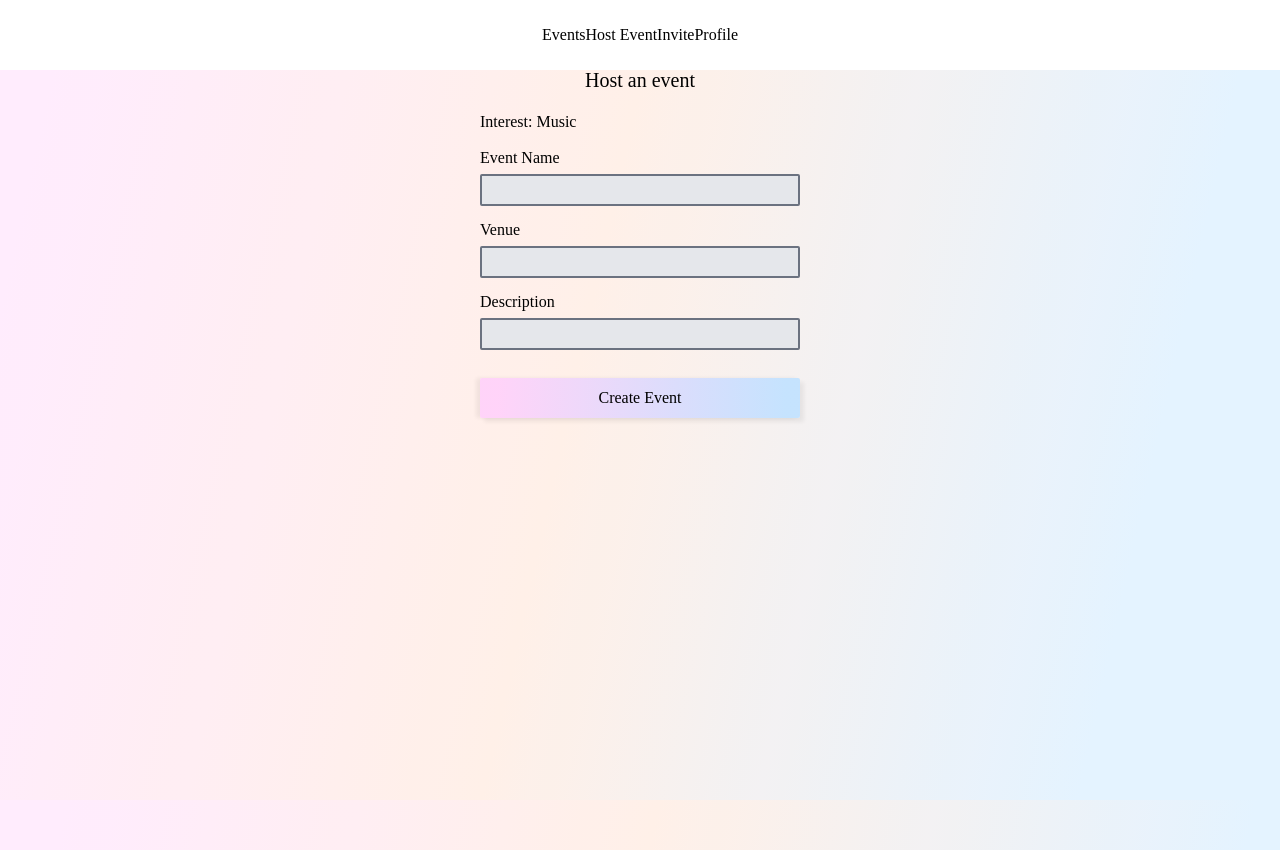
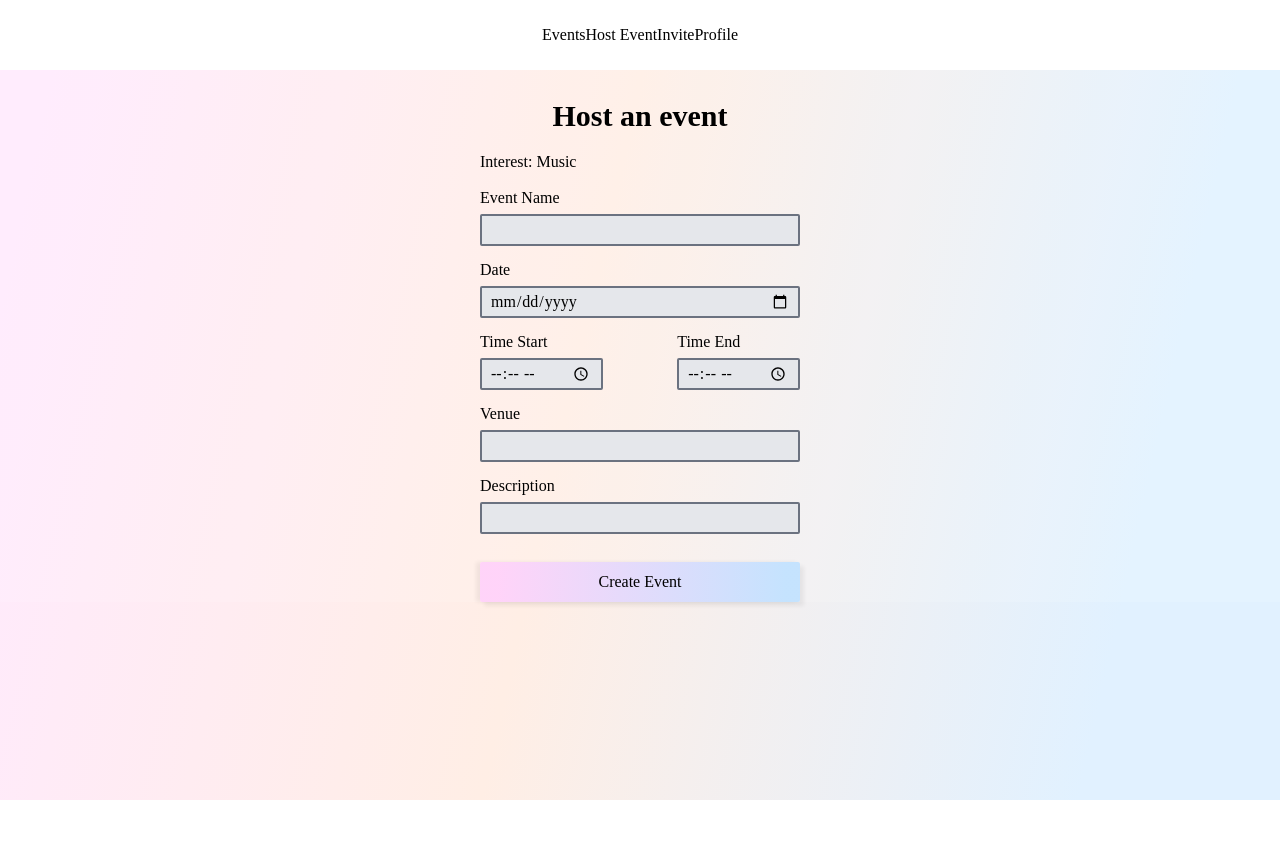
Before and after one commit to aadityarajkumawat/artistry_frontend, a React (Create React App) app: page /create-event in a window 1280 px wide. After the commit the page ends 800 px from the top, so only its background shows below. Built offline with nearby package versions, Linux system fonts and the light colour scheme.

Commit message:
completed upcoming events page

```diff
--- a/src/App.tsx
+++ b/src/App.tsx
@@ -2,6 +2,7 @@ import { useHistory } from 'react-router'
 import { Route, Switch } from 'react-router-dom'
 import { Navbar } from './components/navbar/Navbar'
 import { CreateEvent } from './pages/create-event/CreateEvent'
+import { Events } from './pages/events/Events'
 import { Home } from './pages/home/Home'
 
 function App() {
@@ -12,6 +13,7 @@ function App() {
             <Switch>
                 <Route exact path='/' component={Home} />
                 <Route exact path='/create-event' component={CreateEvent} />
+                <Route exact path='/events' component={Events} />
             </Switch>
         </div>
     )
--- /dev/null
+++ b/src/components/event/Event.tsx
@@ -0,0 +1,27 @@
+import { useHistory } from 'react-router'
+import { Event as EventType } from '../../types'
+
+export function Event(event: EventType) {
+    const router = useHistory()
+    return (
+        <div className='mb-5 w-full max-w-sm lg:mb-10 lg:w-event-base text-grey1'>
+            <p className='text-base sm:text-lg'>{event.date}</p>
+            <h1 className='text-xl lg:text-3xl font-bold underline'>
+                {event.title}
+            </h1>
+            <div className='flex text-sm sm:text-base lg:text-lg my-1'>
+                <p>
+                    {event.timeFrom} - {event.timeTo}
+                </p>
+                <p className='ml-1'>@ {event.venue}</p>
+            </div>
+            <p>{event.description}</p>
+            <button
+                className='bg-blue px-5 py-1 rounded-md my-2'
+                onClick={() => router.push(event.link || '!#')}
+            >
+                Join Event
+            </button>
+        </div>
+    )
+}
--- a/src/components/input/Input.tsx
+++ b/src/components/input/Input.tsx
@@ -3,6 +3,8 @@ import React from 'react'
 interface InputProps {
     name: string
     fieldName: string
+    value: string
+    onChange: (e: React.ChangeEvent<HTMLInputElement>) => void
     type?: string
 }
 
@@ -13,6 +15,9 @@ export function Input(props: InputProps) {
             <input
                 type={props.type ? props.type : 'text'}
                 className='mt-1 bg-gray-200 h-8 rounded-sm border-2 border-gray-500 px-2'
+                onChange={props.onChange}
+                name={props.name}
+                value={props.value}
             />
         </div>
     )
--- a/src/components/interest-card/InterestCard.tsx
+++ b/src/components/interest-card/InterestCard.tsx
@@ -1,4 +1,5 @@
-import React from 'react'
+import { useHistory } from 'react-router'
+import { pushToCreateEvent } from '../../helpers/pushTo'
 
 interface InterestCardProps {
     name: string
@@ -7,10 +8,13 @@ interface InterestCardProps {
 }
 
 export function InterestCard({ color, name, image }: InterestCardProps) {
+    const router = useHistory()
+
     return (
         <div
             className='w-40 mb-3 px-2 py-2 rounded-md mx-2'
             style={{ backgroundColor: color }}
+            onClick={() => pushToCreateEvent(router)}
         >
             <h1 className='mb-5'>{name}</h1>
             <img src={image} alt='' className='ml-auto w-12' />
--- /dev/null
+++ b/src/helpers/pushTo.ts
@@ -0,0 +1,9 @@
+import { useHistory } from 'react-router'
+
+export function pushToCreateEvent(router: ReturnType<typeof useHistory>) {
+    router.push('/create-event')
+}
+
+export function pushToEvents(router: ReturnType<typeof useHistory>) {
+    router.push('/events')
+}
--- a/src/pages/create-event/CreateEvent.tsx
+++ b/src/pages/create-event/CreateEvent.tsx
@@ -1,30 +1,97 @@
+import React, { useState } from 'react'
+import { useHistory } from 'react-router'
 import { Input } from '../../components/input/Input'
+import { pushToEvents } from '../../helpers/pushTo'
 
 interface CreateEventProps {
     interest: string
 }
 
+interface EventFormData {
+    eventName: string
+    date: any
+    timeStart: any
+    timeEnd: any
+    venue: string
+    description: string
+}
+
 export function CreateEvent({ interest }: CreateEventProps) {
+    const router = useHistory()
+
+    const [eventForm, setEventForm] = useState<EventFormData>(
+        {} as EventFormData,
+    )
+
+    function onChangeHandler(e: React.ChangeEvent<HTMLInputElement>) {
+        let { name, value } = e.target
+        setEventForm((ef) => ({ ...ef, [name]: value }))
+    }
+
+    function onSubmitHandler(e: React.FormEvent<HTMLFormElement>) {
+        pushToEvents(router)
+    }
+
     return (
         <div className='h-full'>
             <div style={{ height: 50 }}></div>
             <div
-                className='bg-white bg-opacity-10 h-full flex items-center flex-col'
+                className='bg-white bg-opacity-10 flex items-center flex-col pt-8'
                 style={{ width: '100%' }}
             >
-                <h1 className='text-xl my-4'>Host an event</h1>
+                <h1 className='text-3xl font-bold my-4'>Host an event</h1>
                 <div className='w-80'>
                     <p className='mb-3'>Interest: {interest}Music</p>
 
-                    <form action=''>
+                    <form onSubmit={onSubmitHandler}>
                         <div className='mb-3'>
-                            <Input fieldName='Event Name' name='event-name' />
+                            <Input
+                                fieldName='Event Name'
+                                name='event-name'
+                                onChange={onChangeHandler}
+                                value={eventForm.eventName}
+                            />
                         </div>
                         <div className='mb-3'>
-                            <Input fieldName='Venue' name='venue' />
+                            <Input
+                                fieldName='Date'
+                                name='event-date'
+                                type='date'
+                                onChange={onChangeHandler}
+                                value={eventForm.date}
+                            />
+                        </div>
+                        <div className='flex justify-between mb-3'>
+                            <Input
+                                fieldName='Time Start'
+                                name='event-start-time'
+                                type='time'
+                                onChange={onChangeHandler}
+                                value={eventForm.timeStart}
+                            />
+                            <Input
+                                fieldName='Time End'
+                                name='event-end-time'
+                                type='time'
+                                onChange={onChangeHandler}
+                                value={eventForm.timeEnd}
+                            />
                         </div>
                         <div className='mb-3'>
-                            <Input fieldName='Description' name='description' />
+                            <Input
+                                fieldName='Venue'
+                                name='venue'
+                                onChange={onChangeHandler}
+                                value={eventForm.venue}
+                            />
+                        </div>
+                        <div className='mb-3'>
+                            <Input
+                                fieldName='Description'
+                                name='description'
+                                onChange={onChangeHandler}
+                                value={eventForm.description}
+                            />
                         </div>
 
                         <input
--- /dev/null
+++ b/src/pages/events/Events.tsx
@@ -0,0 +1,49 @@
+import { Event } from '../../components/event/Event'
+import { Event as EventType } from '../../types'
+
+export function Events() {
+    const events: Array<EventType> = [
+        {
+            title: 'Some cool event, about painting',
+            date: '20-09-2021',
+            description:
+                'Let’s do some fun painting activities, and a mini-contest',
+            link: '',
+            timeFrom: '12:00',
+            timeTo: '01:30',
+            venue: 'B-43 Shanti Nagar',
+        },
+        {
+            title: 'An engaging event about pottery, display your skills',
+            date: '28-10-2021',
+            description:
+                'Even if your have no idea about pottery you can still join and learn alongside your peers',
+            link: '',
+            timeFrom: '12:00',
+            timeTo: '01:30',
+            venue: 'M-55, Kesari Road',
+        },
+    ]
+
+    return (
+        <div className='h-full'>
+            <div style={{ height: 50 }}></div>
+            <div
+                className='bg-white bg-opacity-10 flex items-center flex-col pt-8'
+                style={{ width: '100%' }}
+            >
+                <h1 className='text-3xl font-bold my-4'>Upcoming Events</h1>
+                <div className='border-b-2 w-10/12 flex justify-end'>
+                    <button className='bg-orange py-1 px-3 rounded-md my-3'>
+                        Your Events
+                    </button>
+                </div>
+                <div className='grid grid-cols-1 gap-20 mt-5 px-7 s-800:grid-cols-2'>
+                    {events.map((event, idx) => (
+                        <Event key={idx} {...event} />
+                    ))}
+                </div>
+            </div>
+        </div>
+    )
+}
--- a/src/pages/home/Home.tsx
+++ b/src/pages/home/Home.tsx
@@ -1,12 +1,12 @@
 import React from 'react'
-import { InterestCard } from '../../components/interest-card/InterestCard'
 import Cooking from '../../assets/cooking.png'
 import Music from '../../assets/music.png'
 import Painting from '../../assets/painting.png'
 import Pottery from '../../assets/pottery.png'
 import SocialWork from '../../assets/social-work.png'
+import { InterestCard } from '../../components/interest-card/InterestCard'
 
-interface HomeProps {}
+// interface HomeProps {}
 
 interface Interest {
     name: string
--- /dev/null
+++ b/src/types.ts
@@ -0,0 +1,9 @@
+export interface Event {
+    date: string
+    title: string
+    timeFrom: string
+    timeTo: string
+    venue: string
+    description: string
+    link: string | null
+}
--- a/tailwind.config.js
+++ b/tailwind.config.js
@@ -1,11 +1,38 @@
 module.exports = {
-  purge: ["./src/**/*.{js,jsx,ts,tsx}", "./public/index.html"],
-  darkMode: false, // or 'media' or 'class'
+    purge: ['./src/**/*.{js,jsx,ts,tsx}', './public/index.html'],
+    darkMode: false,
     theme: {
-    extend: {},
+        extend: {
+            colors: {
+                // theme colors
+                pink: '#FFD1FA',
+                blue: '#C2E2FF',
+                purple: '#D2D1FF',
+                orange: '#FFD5BE',
+
+                // 5 shades of grey
+                grey1: '#565656',
+                grey2: '#9C9C9C',
+                grey3: '#C6C6C6',
+                grey4: '#EDEDED',
+                grey5: '#F8F8F8',
+            },
+            width: {
+                'event-base': '400px',
+                'event-sm': '350px',
+            },
+            height: {
+                'content-section-mobile': 'calc(100% - 50px)',
+            },
+            screens: {
+                's-800': '800px',
+                'projects-3': '1400px',
+                '3xl': '1600px',
+            },
+        },
     },
     variants: {
         extend: {},
     },
     plugins: [],
-};
+}
```
Also changed, not shown: src/Icon.svg (deleted). Lines whose indentation alone changed are shown as unchanged.
